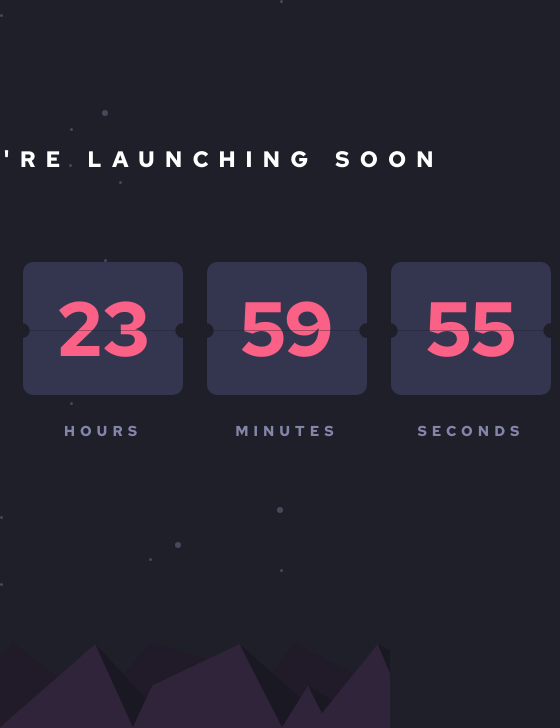
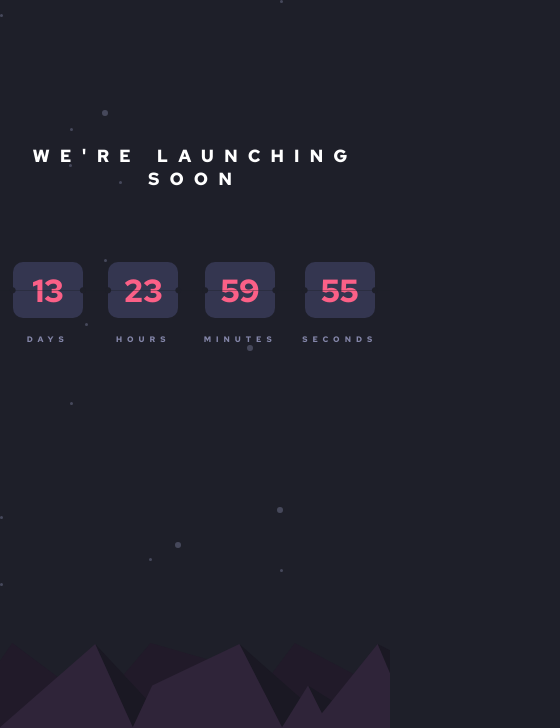
Before and after one commit to ChuyLandar/launch-countdown-timer, a plain HTML site: page index.html in a window 390 px wide. Shown: the top 728 px of the page, 560 px wide, since content can reach past the window. Drawn offline with Linux system fonts and the light colour scheme.

Commit message:
style: add responsive functionality

```diff
--- a/index.html
+++ b/index.html
@@ -33,7 +33,7 @@
     </div>
     <div class="attribution">
       Challenge by <a href="https://www.frontendmentor.io?ref=challenge" target="_blank">Frontend Mentor</a>.
-      Coded by <a href="#">Chuy Landar</a>.
+      Coded by <a href="https://github.com/ChuyLandar">Chuy Landar</a>.
     </div>
   </footer>
   <script src="./index.js"></script>
--- a/style.css
+++ b/style.css
@@ -161,12 +161,89 @@ footer {
     color: white;
 }
 
-@keyframes flip{
-    from{
-      transform: rotateX(0)
+@keyframes flip {
+    from {
+        transform: rotateX(0)
     }
 
-    to{
-      transform: rotateX(360deg)
+    to {
+        transform: rotateX(360deg)
     }
-  }
+}
+
+@media (max-width: 764px) {
+
+    .timer-title {
+        font-size: 1.1rem;
+        font-weight: 700;
+        letter-spacing: 10px;
+        word-spacing: 2px;
+        color: white;
+        text-align: center;
+        grid-column: 1 / -1;
+        margin: 1rem 0 4.5rem;
+    }
+
+    .timer-box {
+        display: grid;
+        grid-template-rows: repeat(3, auto);
+        grid-template-columns: repeat(4, auto);
+        position: relative;
+        z-index: 1;
+        justify-items: center;
+        grid-gap: 0px;
+    }
+
+    .timer-ruler {
+        position: absolute;
+        z-index: 2;
+        color: white;
+        bottom: 69px;
+        height: 1px;
+        width: 100%;
+        background-color: var(--ruler-color);
+        border: 0px solid transparent;
+    }
+
+    .timer {
+        background-color: var(--dark-desaturated-blue);
+        color: var(--soft-red);
+        font-weight: 700;
+        width: 70px;
+        height: 56px;
+        border-radius: 10px;
+        display: flex;
+        flex-flow: row nowrap;
+        justify-content: center;
+        align-items: center;
+        padding: 0.5rem 0.9rem;
+        position: relative;
+        font-size: 2rem;
+    }
+
+    .timer::before {
+        content: ".";
+        color: var(--very-dark-blue);
+        position: absolute;
+        left: -4px;
+        bottom: 15px;
+    }
+
+    .timer::after {
+        content: ".";
+        color: var(--very-dark-blue);
+        position: absolute;
+        right: -4px;
+        bottom: 15px;
+    }
+
+    .timer-text {
+        font-size: 0.5rem;
+        text-align: center;
+        padding: 1rem 0;
+        color: var(--grayish-blue);
+        font-weight: 700;
+        letter-spacing: 5px;
+        width: auto;
+    }
+}
```
